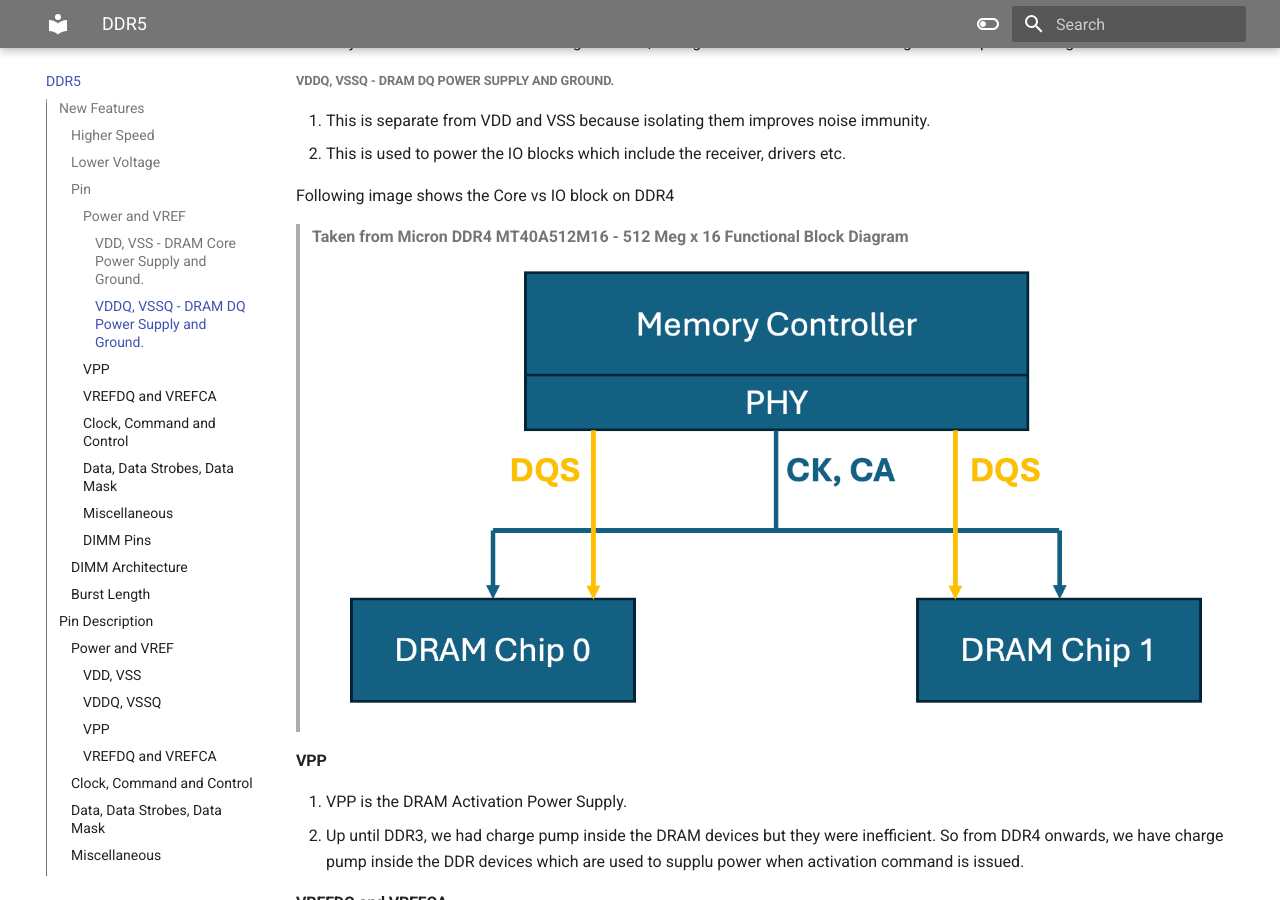
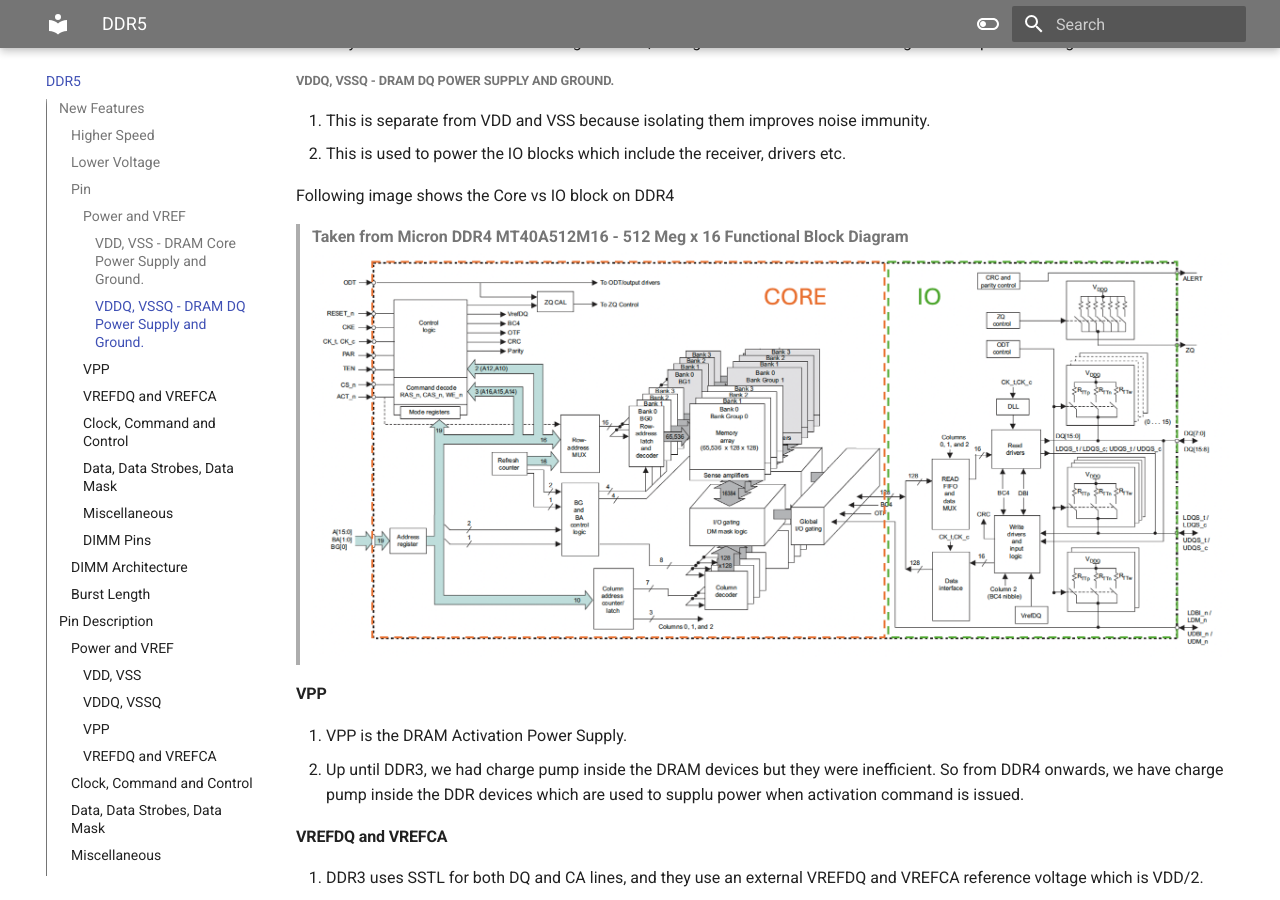
Before and after one commit to shingaridavesh/memoryandarchitecture, an MkDocs documentation site: the page built from docs/DDR5.md, in a window 1280 px wide and 900 px high, scrolled down 1084 px. Built offline with MkDocs 1.6.1 and Material for MkDocs 9.7.7, drawn with Linux system fonts in a browser that asks for light colours.

Commit message:
Update DDR5.md

```diff
--- a/docs/DDR5.md
+++ b/docs/DDR5.md
@@ -32,7 +32,7 @@
 
 Following image shows the Core vs IO block on DDR4
 > **Taken from Micron DDR4 MT40A512M16 - 512 Meg x 16 Functional Block Diagram**
-> ![zoomify](images/IMG_9292.png){: small"}
+> ![zoomify](images/Core_vs_IO.png){: small"}
 
 ####VPP
 1. VPP is the DRAM Activation Power Supply.
```
